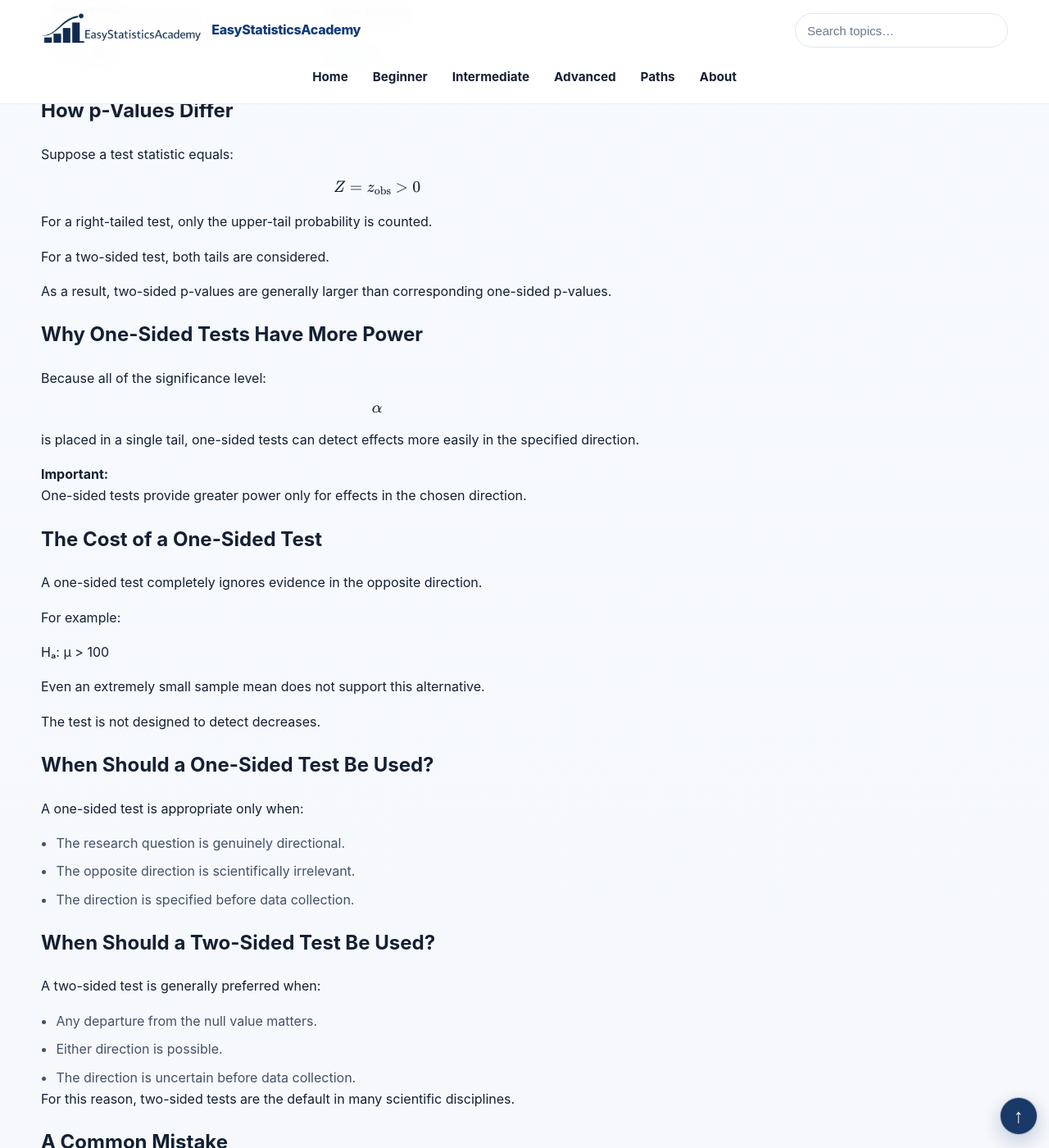
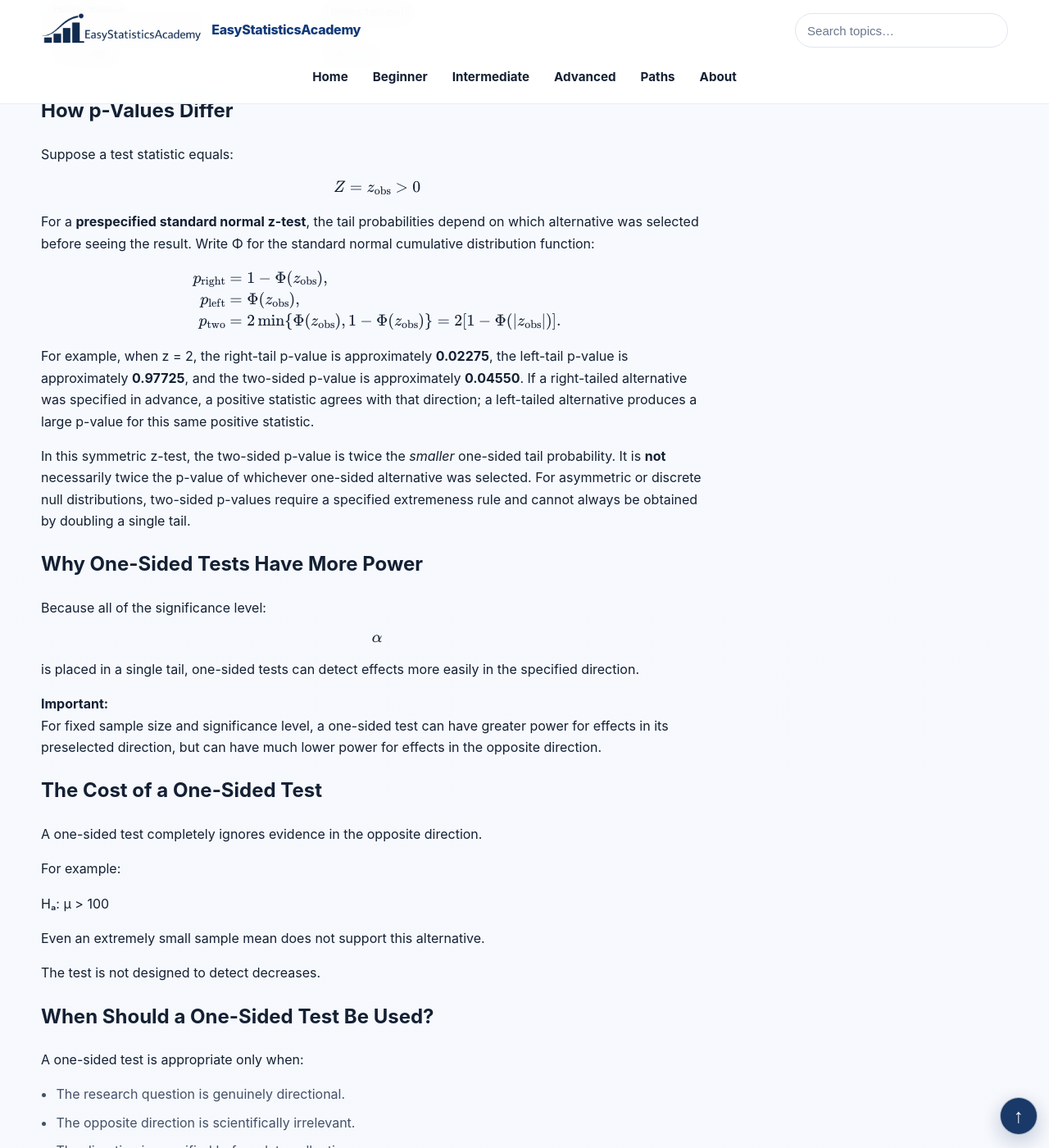
Before and after one commit to ammar-homaida-statistics/easystatisticsacademy, a Jekyll site: the page built from inference/hypothesis-testing/one-sided-vs-two-sided/index.md, in a window 1280 px wide and 1400 px high, scrolled down 2745 px. Shown: the whole window at 82% size. Built offline with Jekyll 4.4.1, drawn with Linux system fonts in a browser that asks for light colours; some of the changed text lies outside the part shown.

Commit message:
Correct one-sided versus two-sided z-tail formulas, direction and numeric example

```diff
--- a/inference/hypothesis-testing/one-sided-vs-two-sided/index.md
+++ b/inference/hypothesis-testing/one-sided-vs-two-sided/index.md
@@ -295,18 +295,38 @@ sidebar: false
 
 
     <p>
-      For a right-tailed test,
-      only the upper-tail probability is counted.
+      For a <strong>prespecified standard normal z-test</strong>, the tail
+      probabilities depend on which alternative was selected before seeing
+      the result. Write Φ for the standard normal cumulative distribution
+      function:
+    </p>
+
+    \[
+    \begin{aligned}
+    p_{\mathrm{right}}&=1-\Phi(z_{\mathrm{obs}}),\\
+    p_{\mathrm{left}}&=\Phi(z_{\mathrm{obs}}),\\
+    p_{\mathrm{two}}&=2\min\{\Phi(z_{\mathrm{obs}}),1-\Phi(z_{\mathrm{obs}})\}
+    =2[1-\Phi(|z_{\mathrm{obs}}|)].
+    \end{aligned}
+    \]
+
+    <p>
+      For example, when z = 2, the right-tail p-value is approximately
+      <strong>0.02275</strong>, the left-tail p-value is approximately
+      <strong>0.97725</strong>, and the two-sided p-value is approximately
+      <strong>0.04550</strong>. If a right-tailed alternative was specified
+      in advance, a positive statistic agrees with that direction; a
+      left-tailed alternative produces a large p-value for this same positive
+      statistic.
     </p>
 
     <p>
-      For a two-sided test,
-      both tails are considered.
-    </p>
-
-    <p>
-      As a result,
-      two-sided p-values are generally larger than corresponding one-sided p-values.
+      In this symmetric z-test, the two-sided p-value is twice the
+      <em>smaller</em> one-sided tail probability. It is <strong>not</strong>
+      necessarily twice the p-value of whichever one-sided alternative was
+      selected. For asymmetric or discrete null distributions, two-sided
+      p-values require a specified extremeness rule and cannot always be
+      obtained by doubling a single tail.
     </p>
 
     <h2>Why One-Sided Tests Have More Power</h2>
@@ -331,7 +351,7 @@ sidebar: false
       <strong>Important:</strong>
 
       <p>
-        One-sided tests provide greater power only for effects in the chosen direction.
+        For fixed sample size and significance level, a one-sided test can have greater power for effects in its preselected direction, but can have much lower power for effects in the opposite direction.
       </p>
 
     </div>
@@ -537,6 +557,8 @@ sidebar: false
 
         <li>Left-tailed and right-tailed tests are the two one-sided forms</li>
 
+        <li>With a standard normal null, one-sided p-values depend on the preselected tail; the two-sided p-value uses both tails</li>
+
         <li>One-sided tests have greater power in the chosen direction</li>
 
         <li>One-sided tests ignore evidence in the opposite direction</li>
```
